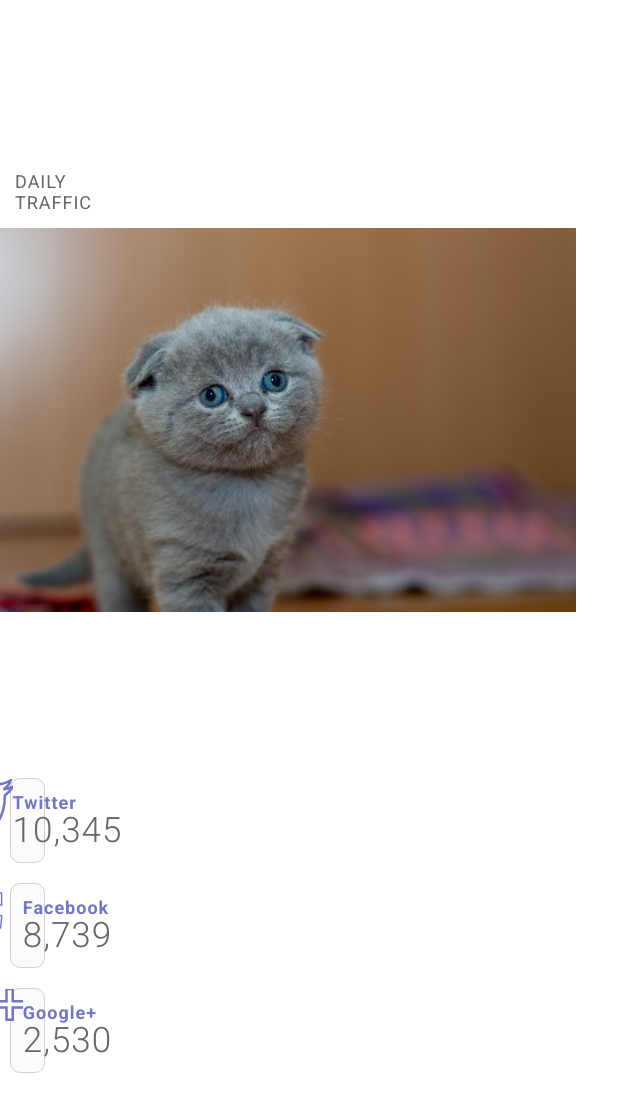
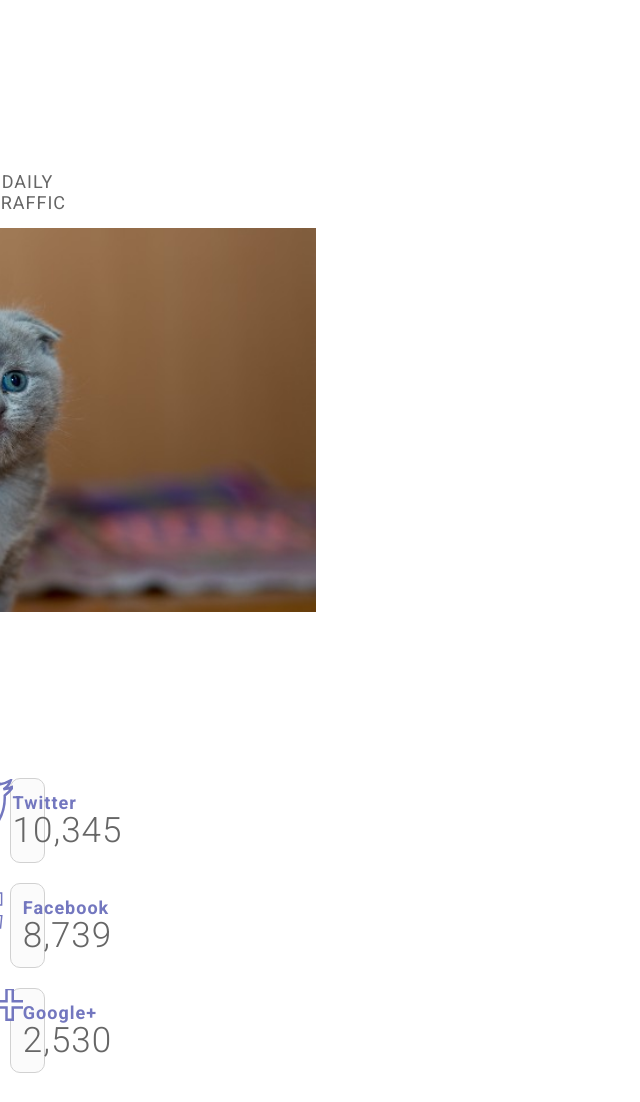
Before and after one commit to alyssalbailey/web-app-dashboard, a plain HTML site: page index.html in a window 1280 px wide. Shown: the part 1048-2150 px from the top of the page, without its empty margins (0-640 px from the left). Drawn offline with nearby package versions, Linux system fonts and the light colour scheme.

Commit message:
center align main items

```diff
--- a/css/styles.css
+++ b/css/styles.css
@@ -140,6 +140,13 @@ h3 {
   padding: 15px;
 }
 
+.traffic,
+.daily-traffic {
+  display: flex;
+  flex-direction: column;
+  align-items: center;
+}
+
 .social-container {
   display: flex;
   flex-direction: column;
@@ -200,11 +207,6 @@ h3 {
   color: #808080;
   margin-left: 5px;
 }
-
-/* Used to break the email address to a new line; however, <wbr> in HTML works best */
-/* .members-text a {
-  word-break: break-all;
-} */
 
 .date {
   font-size: 12px;
--- a/index.html
+++ b/index.html
@@ -78,7 +78,7 @@
      </div>
   </section>
 
-  <section class="daily">
+  <section class="daily-traffic">
     <h3>Daily Traffic</h3>
 
     <div class="widget-container-half">
```
